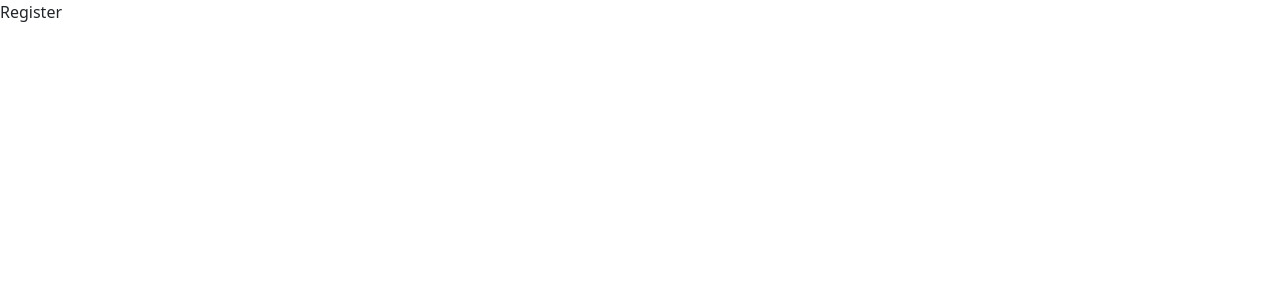
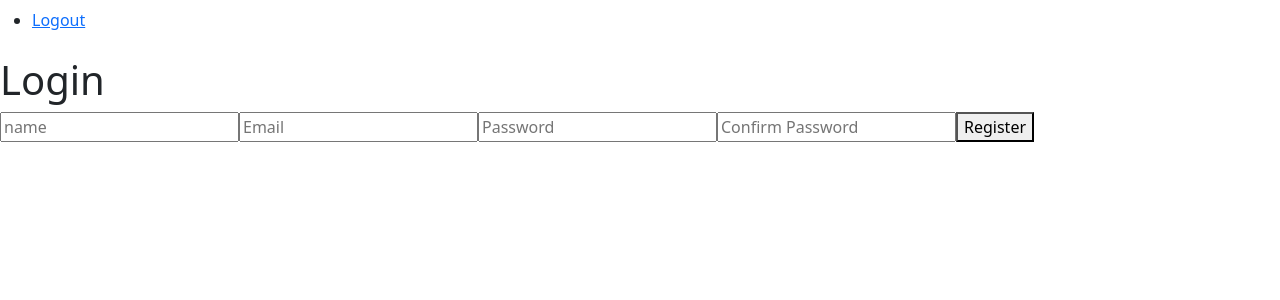
Before and after one commit to jules21/e-commerce-client, a React (Create React App) app: page /register in a window 1280 px wide. Shown: the top 300 px of the page. Built offline with nearby package versions, Linux system fonts and the light colour scheme.

Commit message:
register user functionality

```diff
--- a/src/App.js
+++ b/src/App.js
@@ -14,7 +14,7 @@ function App() {
       <Routes>
         <Route path='/login' element={<Login />} />
         <Route path='/register' element={<Register />} />
-        <Route path='/products' element={<Product />} />
+        <Route path='/' element={<Product />} />
       </Routes>
     </Router>
   );
--- /dev/null
+++ b/src/components/Layout.jsx
@@ -0,0 +1,13 @@
+import React from 'react'
+import Navbar from './Navbar'
+
+function Layout({children}) {
+  return (
+      <>
+      <Navbar />
+      {children}
+      </>
+  )
+}
+
+export default Layout
--- a/src/components/Navbar.jsx
+++ b/src/components/Navbar.jsx
@@ -1,38 +1,21 @@
 import React from 'react'
+import { Container } from 'react-bootstrap'
+import { Link } from 'react-router-dom'
 
 function Navbar() {
+  const logout = () => {
+    localStorage.removeItem("token");
+    window.location.href = "/login";
+  }
+
   return (
-    <nav class="navbar navbar-expand-lg navbar-light bg-light">
-    <a class="navbar-brand" href="#">Navbar</a>
-    <button class="navbar-toggler" type="button" data-toggle="collapse" data-target="#navbarSupportedContent" aria-controls="navbarSupportedContent" aria-expanded="false" aria-label="Toggle navigation">
-      <span class="navbar-toggler-icon"></span>
-    </button>
-
-    <div class="collapse navbar-collapse" id="navbarSupportedContent">
-      <ul class="navbar-nav mr-auto">
-        <li class="nav-item active">
-          <a class="nav-link" href="#">Home <span class="sr-only">(current)</span></a>
-        </li>
-        <li class="nav-item">
-          <a class="nav-link" href="#">Link</a>
-        </li>
-        <li class="nav-item dropdown">
-          <a class="nav-link dropdown-toggle" href="#" id="navbarDropdown" role="button" data-toggle="dropdown" aria-haspopup="true" aria-expanded="false">
-            Dropdown
-          </a>
-          <div class="dropdown-menu" aria-labelledby="navbarDropdown">
-            <a class="dropdown-item" href="#">Action</a>
-            <a class="dropdown-item" href="#">Another action</a>
-            <div class="dropdown-divider"></div>
-            <a class="dropdown-item" href="#">Something else here</a>
-          </div>
-        </li>
-        <li class="nav-item">
-          <a class="nav-link disabled" href="#">Disabled</a>
-        </li>
-      </ul>
-    </div>
-  </nav>
+    <>
+    <ul className='navbar'>
+      <li>
+        <Link to="#" onClick={() => logout()}>Logout</Link>
+      </li>
+    </ul>
+    </>
   )
 }
 
--- a/src/components/auth/Login.jsx
+++ b/src/components/auth/Login.jsx
@@ -1,5 +1,6 @@
 import React from 'react'
 import axios from 'axios'
+import Layout from '../Layout'
 
 function Login() {
   const [email, setEmail] = React.useState('')
@@ -12,11 +13,17 @@ function Login() {
         password: password,
       })
       .then((response) => {
-        console.log(response)
+        console.log(response.data)
+        if(response?.data?.token) {
+          localStorage.setItem('token', response.data.token)
+          window.location.href = '/';
+        }
+      }).catch((e) => {
+        console.log(" err > ", e?.response?.data);
       })
   }
   return (
-    <div>
+    <Layout>
       <h1>Login</h1>
       <form onSubmit={handleSubmit}>
         <input
@@ -37,7 +44,7 @@ function Login() {
         />
         <button type="submit">Login</button>
       </form>
-    </div>
+    </Layout>
   )
 }
 
--- a/src/components/auth/Register.jsx
+++ b/src/components/auth/Register.jsx
@@ -1,8 +1,71 @@
-import React from 'react'
+import React, { useState } from 'react'
+import axios from 'axios'
+import { Link } from 'react-router-dom'
+import Layout from '../Layout'
 
 function Register() {
+  const [name, setName] = useState('')
+  const [email, setEmail] = useState('')
+  const [password, setPassword] = useState('')
+  const [passwordConfirmation, setPasswordConfirmation] = useState('')
+  const handleSubmit = (e) => {
+    e.preventDefault()
+    axios
+      .post('http://127.0.0.1:8000/api/register', {
+        name: name,
+        email: email,
+        password: password,
+        password_confirmation: passwordConfirmation,
+      })
+      .then((response) => {
+        console.log(response.data)
+        if(response?.data?.token) {
+          localStorage.setItem('token', response.data.token)
+          window.location.href = '/';
+        }
+      }).catch((e) => {
+        console.log(" err > ", e?.response?.data);
+      })
+  }
   return (
-    <div>Register</div>
+    <Layout>
+      <h1>Login</h1>
+      <form onSubmit={handleSubmit}>
+        <input
+          type="text"
+          name="name"
+          placeholder="name"
+          value={name}
+          onChange={(e) => setName(e.target.value)}
+          required
+        />
+        <input
+          type="email"
+          name="email"
+          placeholder="Email"
+          value={email}
+          onChange={(e) => setEmail(e.target.value)}
+          required
+        />
+        <input
+          type="password"
+          name="password"
+          placeholder="Password"
+          value={password}
+          onChange={(e) => setPassword(e.target.value)}
+          required
+        />
+          <input
+          type="password"
+          name="password_confirmation"
+          placeholder="Confirm Password"
+          value={passwordConfirmation}
+          onChange={(e) => setPasswordConfirmation(e.target.value)}
+          required
+        />
+        <button type="submit">Register</button>
+      </form>
+    </Layout>
   )
 }
 
--- a/src/components/products/Product.jsx
+++ b/src/components/products/Product.jsx
@@ -1,6 +1,7 @@
 import React, { useState, useEffect } from 'react'
 import ProductItem from './ProductItem'
 import axios from 'axios';
+import Layout from '../Layout';
 
 
 function Product() {
@@ -16,11 +17,12 @@ function Product() {
 }, []);
 
   return (
-    <div>
+    <Layout>
+
         {products.map(product => (
             <ProductItem key={product.id} product={product} />
         ))}
-    </div>
+    </Layout>
   )
 }
 
```
